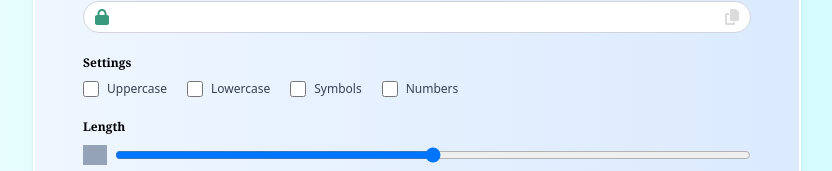
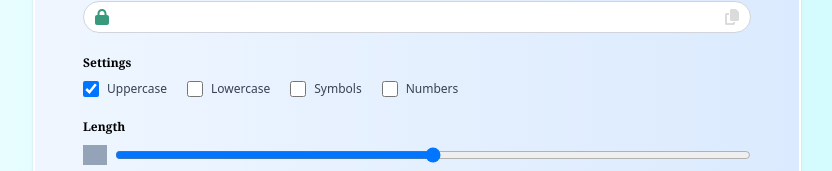
Before and after one commit to sritaj/react_passwordGenerator, a React (Vite) app: page / in a window 1280 px wide. Shown: the part 325-496 px from the top of the page, without its empty margins (223-1055 px from the left). Built offline with nearby package versions, Linux system fonts and the light colour scheme.

Commit message:
Added props for setting the default value on checkboxes

```diff
--- a/src/components/PasswordGenerator.jsx
+++ b/src/components/PasswordGenerator.jsx
@@ -38,10 +38,26 @@ const PasswordGenerator = () => {
           <label className="text-xs font-bold font-serif">Settings</label>
 
           <div className="flex flex-row">
-            <SettingsMenu id="id" checkboxName="Uppercase" />
-            <SettingsMenu id="lowercase" checkboxName="Lowercase" />
-            <SettingsMenu id="symbols" checkboxName="Symbols" />
-            <SettingsMenu id="numbers" checkboxName="Numbers" />
+            <SettingsMenu
+              id="id"
+              checkboxName="Uppercase"
+              defaultChecked={uppercase}
+            />
+            <SettingsMenu
+              id="lowercase"
+              checkboxName="Lowercase"
+              defaultChecked={lowercase}
+            />
+            <SettingsMenu
+              id="symbols"
+              checkboxName="Symbols"
+              defaultChecked={symbols}
+            />
+            <SettingsMenu
+              id="numbers"
+              checkboxName="Numbers"
+              defaultChecked={numbers}
+            />
           </div>
         </div>
         <Slider />
--- a/src/components/SettingsMenu.jsx
+++ b/src/components/SettingsMenu.jsx
@@ -1,12 +1,13 @@
 import React from "react";
 
-const SettingsMenu = ({ id, checkboxName }) => {
+const SettingsMenu = ({ id, checkboxName, defaultChecked }) => {
   return (
     <div className="flex pt-2 pr-5">
       <input
         id={id}
         className="w-4 h-4 text-blue-500 bg-gray-100 border-gray-300 rounded"
         type="checkbox"
+        defaultChecked={defaultChecked}
       />
       <label htmlFor={id} className="ms-2 text-xs font-medium text-gray-700">
         {checkboxName}
```
